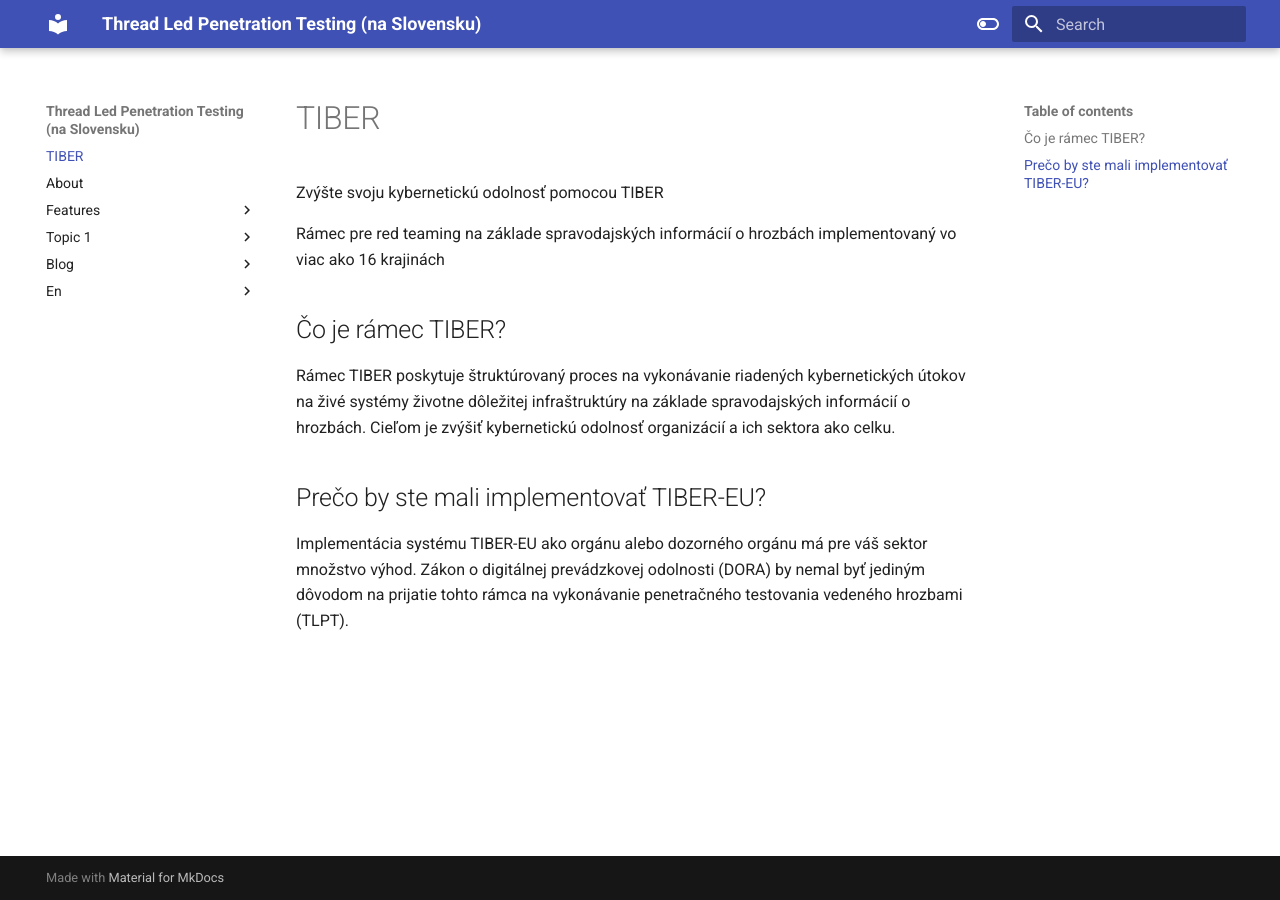
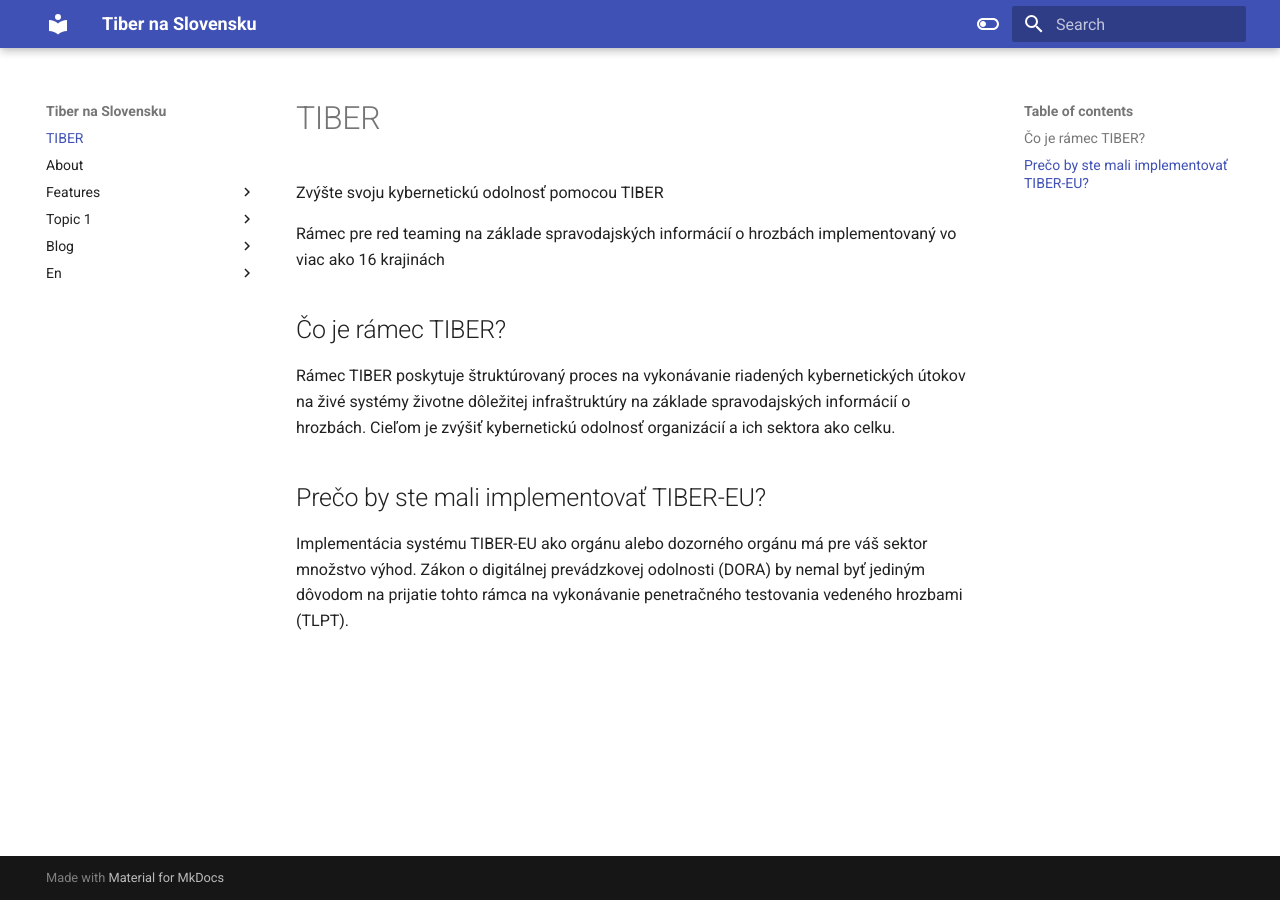
Before and after one commit to ricco386/tiber-sk, an MkDocs documentation site: the page built from docs/index.md, in a window 1280 px wide. Built offline with MkDocs 1.6.1 and Material for MkDocs 9.7.7, drawn with Linux system fonts in a browser that asks for light colours; plug-ins that fetch from the network failed and are left out.

Commit message:
iUpdated page title

```diff
--- a/mkdocs.yml
+++ b/mkdocs.yml
@@ -1,6 +1,6 @@
-site_name: Thread Led Penetration Testing (na Slovensku)
+site_name: Tiber na Slovensku
 site_url: https://tiber.sk
-site_description: "Information about TIBER, DORA and TLPT."
+site_description: "Informácie o TIBER, DORA a TLPT."
 
 theme:
     name: 'material'
```
